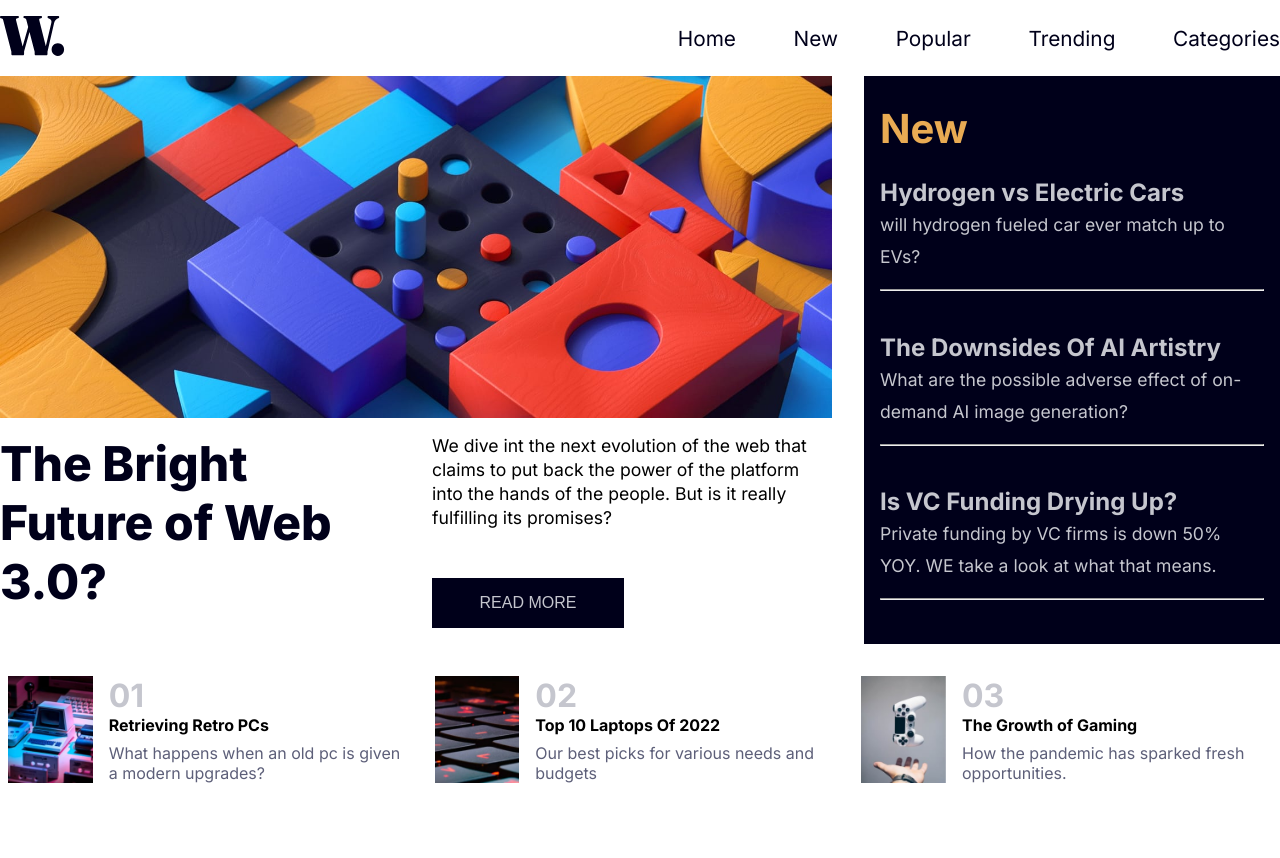
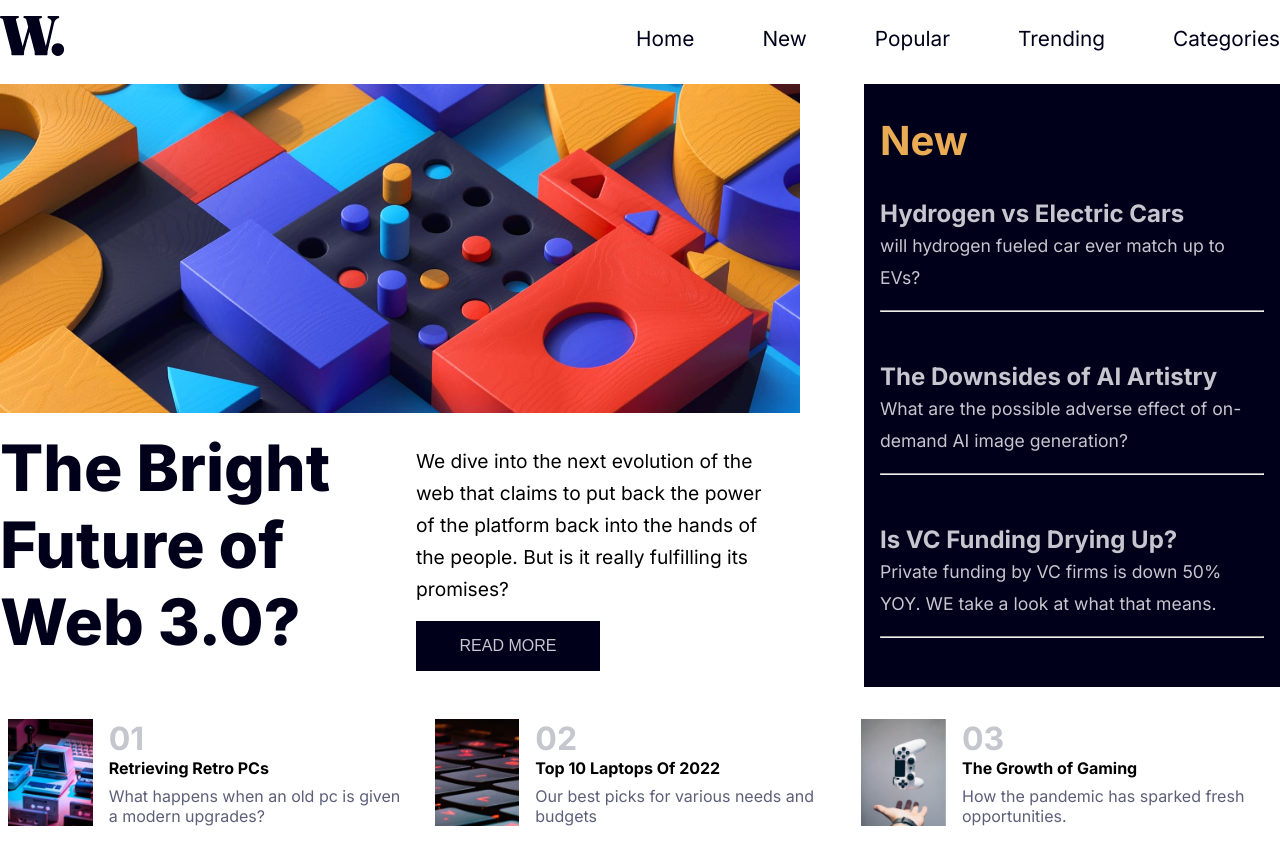
Before and after one commit to babastanloo/news-homepage, a website: page index.html in a window 1280 px wide. Before the commit the page ends 815 px from the top, so only its background shows below. Drawn offline with Linux system fonts and the light colour scheme.

Commit message:
correction

```diff
--- a/index.html
+++ b/index.html
@@ -41,15 +41,13 @@
 
             <div class="down">
               <div class="down_left">
-                <h1>The Bright</h1>
-                <h1>Future of Web</h1>
-                <h1>3.0?</h1>
+                <h1>The Bright Future of Web 3.0?</h1>
               </div>
               <div class="down_right">
                 <p>
-                  We dive int the next evolution of the web that claims to put
-                  back the power of the platform into the hands of the people.
-                  But is it really fulfilling its promises?
+                  We dive into the next evolution of the web that claims to put
+                  back the power of the platform back into the hands of the
+                  people. But is it really fulfilling its promises?
                 </p>
                 <button>READ MORE</button>
               </div>
@@ -63,7 +61,7 @@
               <hr />
             </div>
             <div class="text">
-              <h4>The Downsides Of AI Artistry</h4>
+              <h4>The Downsides of AI Artistry</h4>
               <p>
                 What are the possible adverse effect of on-demand AI image
                 generation?
--- a/mixin/_navbar.scss
+++ b/mixin/_navbar.scss
@@ -6,6 +6,7 @@
     grid-template-columns: 1fr 4fr;
     align-items: center;
     padding: 1em 0 1em 0;
+    margin-bottom: 0.5em;
     .logo_container {
         img {
             width: auto;
@@ -21,7 +22,7 @@
         }
         a {
             text-decoration: none;
-            margin-left: 2em;
+            margin-left: 2.5em;
             font-size: 1.3rem;
             color: variable.$Very_dark_blue;
 
--- a/mixin/_section.scss
+++ b/mixin/_section.scss
@@ -1,12 +1,15 @@
 @use "../variable";
+
 @mixin section {
     section {
         max-width: 100%;
         margin-left: auto;
         margin-right: auto;
         display: block;
+
         .top_container {
             width: 100%;
+
             .row {
                 display: grid;
                 grid-template-columns: 2fr 1fr;
@@ -17,7 +20,9 @@ section {
                     justify-content: space-between;
                     align-items: center;
                     flex-direction: column;
-             @media only screen and (min-width: 600px){
+                    margin-right: 2em;
+
+                    @media only screen and (min-width: 600px) {
                         .imgHolder {
                             .desktop {
                                 width: 100%;
@@ -32,21 +37,26 @@ section {
                             }
                         }
                     }
-
-
                     .down {
                         width: 100%;
                         display: grid;
                         grid-template-columns: repeat(auto-fit, minmax(300px, 1fr));
                         margin: 0;
+
                         .down_left {
                             padding: 1em 1em 1em 0;
-                display: flex;
-                flex-direction: column;
+
                             h1 {
                                 color: variable.$Very_dark_blue;
                                 font-size: 3rem;
                                 font-weight: 800;
+                            }
+                            @media only screen and (min-width: 600px) {
+                                h1 {
+                                    color: variable.$Very_dark_blue;
+                                    font-size: 4rem;
+                                    font-weight: 800;
+                                }
                             }
                         }
 
@@ -55,12 +65,15 @@ section {
                             align-items: flex-start;
                             flex-direction: column;
                             padding: 1em;
+
                             p {
-                    font-size: 1.1rem;
+                                font-size: 1.2rem;
                                 font-weight: 400;
-                    line-height: 1.5rem;
+                                line-height: 2rem;
+                                margin-top: 1rem;
                                 margin-bottom: 1rem;
                             }
+
                             button {
                                 background: variable.$Very_dark_blue;
                                 color: variable.$Grayish_blue;
@@ -69,7 +82,6 @@ section {
                                 padding: 1em;
                                 border: none;
                                 width: 50%;
-                    margin-top: 2rem;
                                 transition: .2s ease-in-out;
 
                                 &:hover {
@@ -81,6 +93,7 @@ section {
                         }
                     }
                 }
+
                 // card
                 .right {
                     display: flex;
@@ -90,30 +103,36 @@ section {
                     background: variable.$Very_dark_blue;
                     color: variable.$Grayish_blue;
                     padding: 1rem;
+
                     h1 {
                         font-size: 2.5rem;
                         font-weight: 700;
                         color: variable.$Soft_orange;
                     }
+
                     h4 {
                         font-size: 1.5rem;
                         font-weight: 700;
                         line-height: 2rem;
                         margin-bottom: 0;
                     }
+
                     p {
                         font-size: 1.1rem;
                         line-height: 2rem;
                         font-weight: 400;
                         margin-bottom: 0.5rem;
                     }
+
                     hr {
                         margin-top: 1rem;
                         margin-bottom: 1rem;
                     }
                 }
+
                 @media only screen and (max-width: 600px) {
                     grid-template-columns: repeat(auto-fit, minmax(400px, 1fr));
+
                     .imgHolder {
                         .desktop {
                             width: 100%;
@@ -127,9 +146,11 @@ section {
                             object-fit: cover;
                         }
                     }
+
                     .down_left {
                         padding: 1em 1em 2em 0.5em;
                     }
+
                     .down_right {
                         padding: 1em 1em 2em 0.5em;
                     }
```
Also changed, not shown: style.css. Lines whose indentation alone changed are shown as unchanged.
